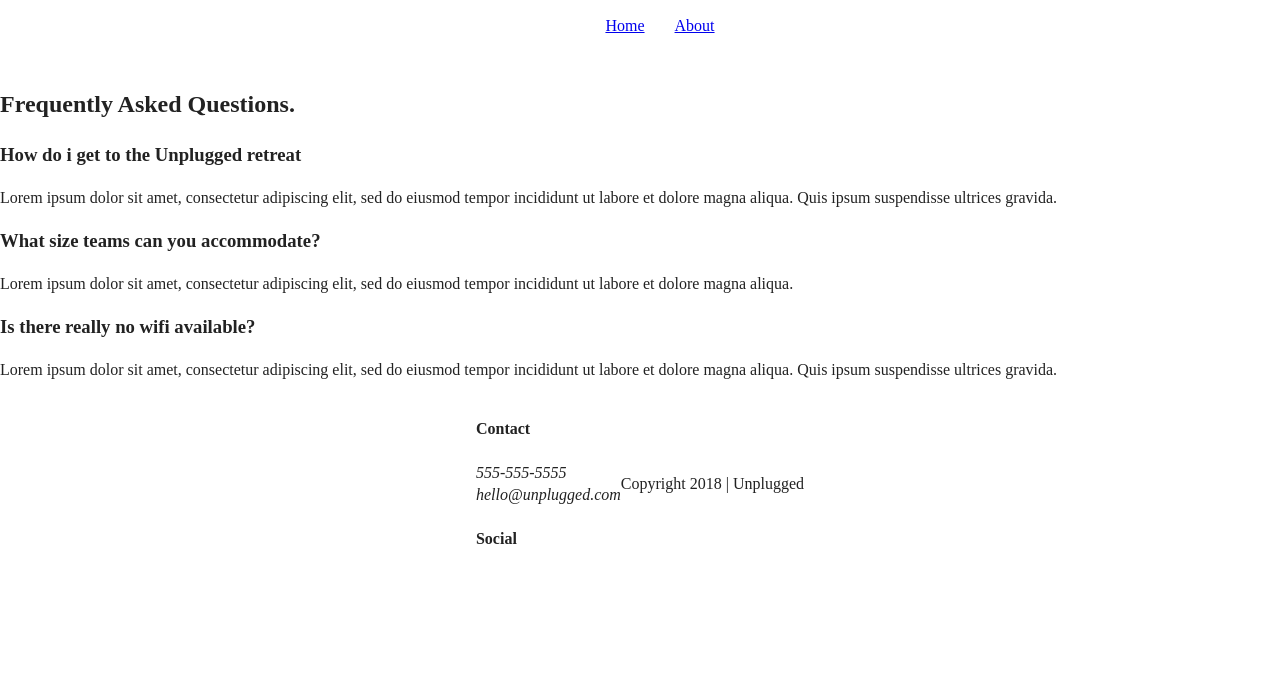
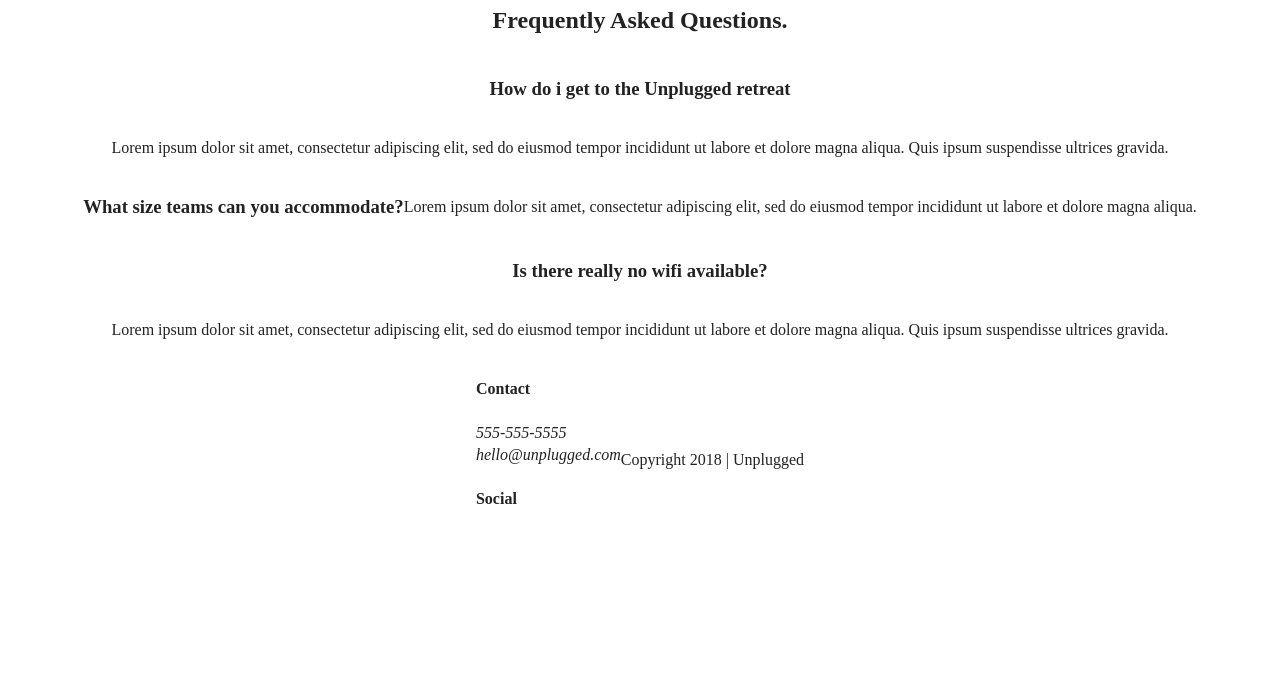
Before and after one commit to Bojan-Spasovski/Unplugged-website, a website: page faq/index.html in a window 1280 px wide. Shown: the part 124-800 px from the top of the page. Drawn offline with Linux system fonts and the light colour scheme; files that its build step writes are made by us from their sources; files whose address does not match are found by name.

Commit message:
added-css-flex-for-about-faq

```diff
--- a/css/main.css
+++ b/css/main.css
@@ -99,17 +99,34 @@ footer {
 
 /*----- header-nav ------*/
 
-ul {
+header .content-wrapper {
   display: flex;
   justify-content: center;
   align-items: center;
   flex-flow: row wrap;
+}
+
+header nav {
+  display: flex;
+  justify-content: space-around;
+  align-items: center;
+  flex-flow: row wrap;
+}
+
+header nav ul {
+  display: flex;
+  justify-content: space-around;
+  align-items: center;
   list-style: none;
 }
 
-head-divider, li {
-  padding: 15px;
+footer .social-icons {
+  display: flex;
+  justify-content: space-around;
+  align-items: center;
 }
+
+
 
 
 
@@ -166,7 +183,38 @@ img {
   flex-flow: row wrap;
 }
 
+/* ===================== About Page =======================*/
 
+.mission {
+  display: flex;
+  justify-content: center;
+  align-items: center;
+  flex-flow: row wrap;
+}
+
+.contact-section {
+  display: flex;
+  justify-content: center;
+  align-items: center;
+  flex-flow: row wrap;
+}
+
+
+/* ===================== FAQ Page =======================*/
+
+.mission .content-wrapper {
+  display: flex;
+  justify-content: center;
+  align-items: center;
+  flex-flow: row wrap;
+}
+
+.faq-content {
+  display: flex;
+  justify-content: center;
+  align-items: center;
+  flex-flow: row wrap;
+}
 
 
 
```
